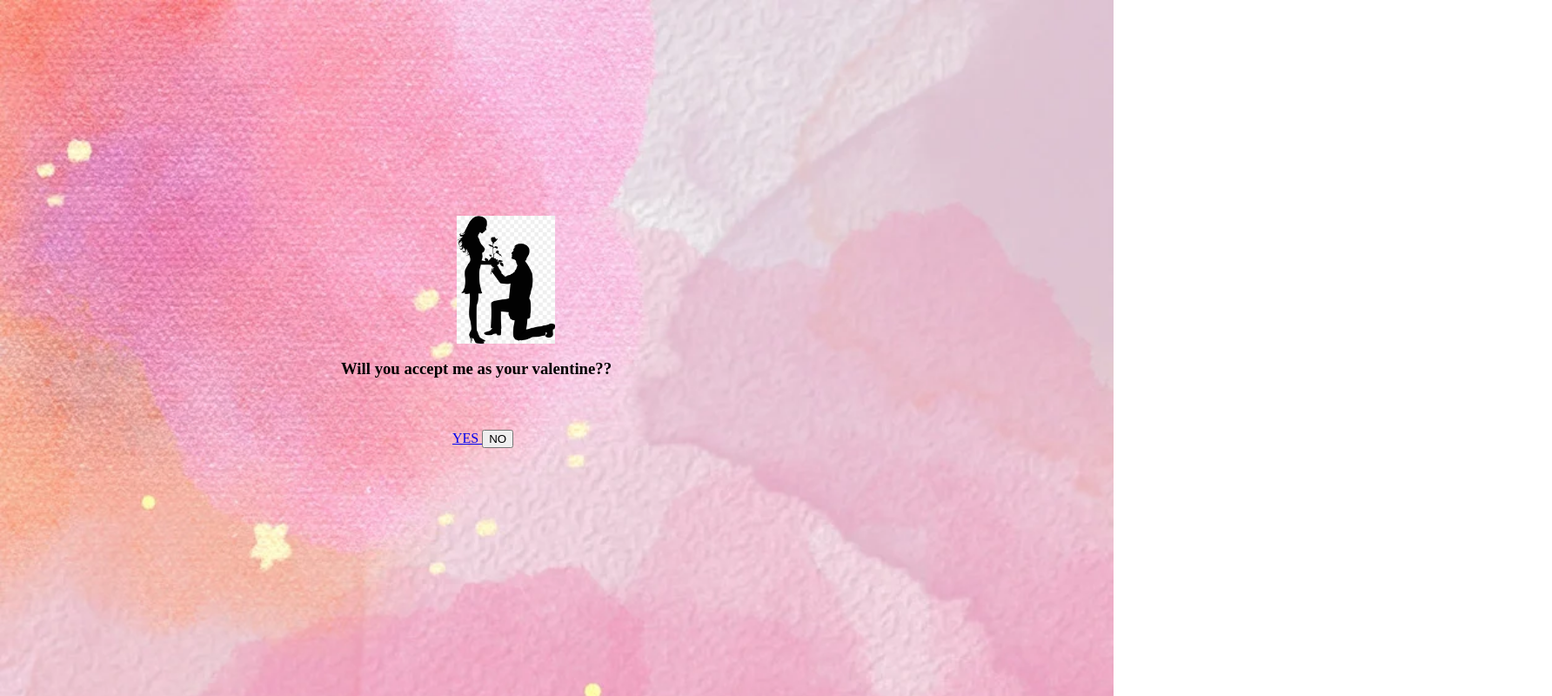
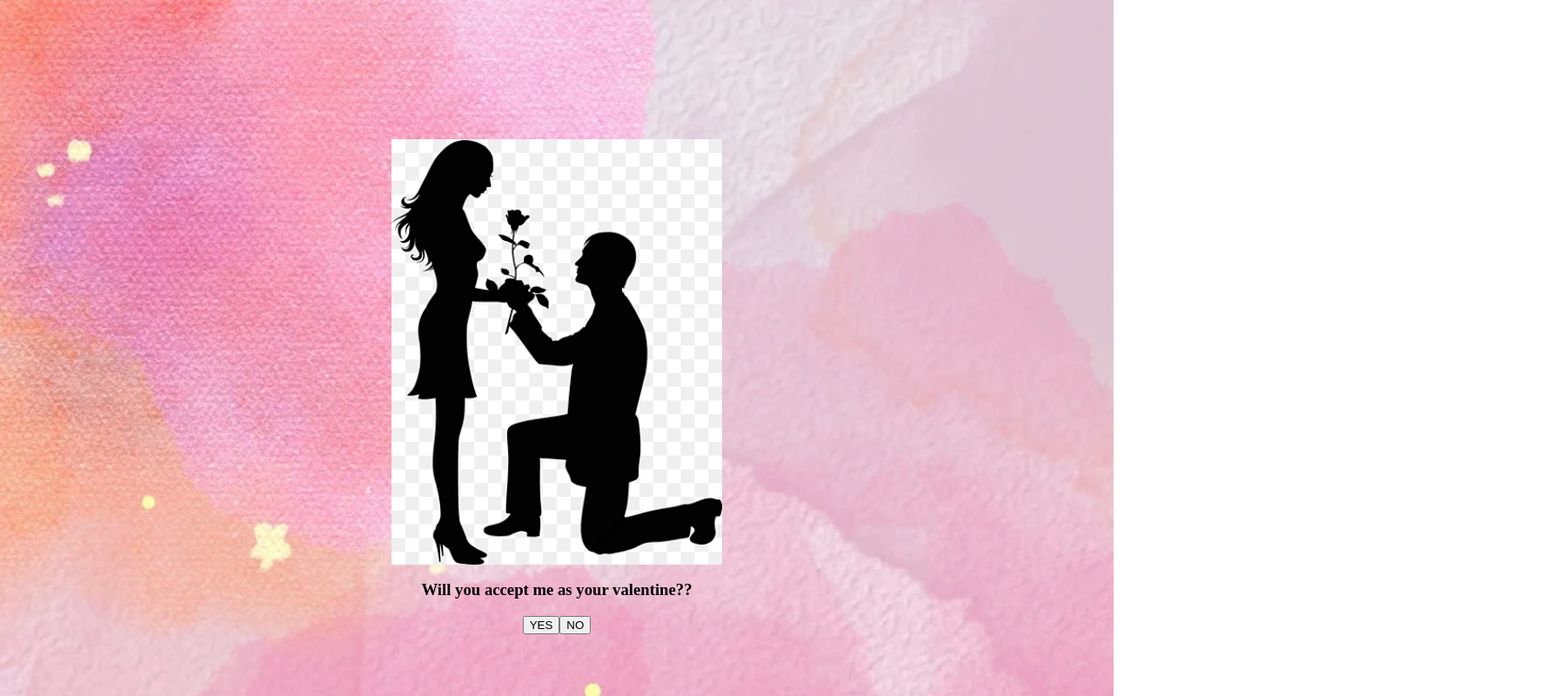
Before and after one commit to ShivaAroor1405/For-You, a plain HTML site: page index.html in a window 1280 px wide. Shown: the whole page at 87% size, 1784 px wide, since content can reach past the window. Drawn offline with Linux system fonts and the light colour scheme.

Commit message:
Add files via upload

```diff
--- a/index.html
+++ b/index.html
@@ -6,45 +6,60 @@
     <title>Document</title>
     <style>
         body{
+          background-image: url(back.jpg);
             background-repeat: no-repeat;
-            background-size: 100%;
+            background-size: cover;
+          background-attachment: fixed;
         }
+
+  .main{
+    margin-top: 20vh;
+  }
+
+  .c1{
+    display: flex;
+    justify-content: center;
+    align-items: center;
+  }
         .img1{
             height: 30%;
             width: 30%;
+        }
+        .img2{
           display: flex;
           justify-content: center;
-          align-items: center;
-          position: relative;
-          left: 15vw;
-         top: 15vh;
-        }
-        .img2{
-            position: relative;
-            left: 30vw;
-            top:30vh
         }
         .img3{
-            position: relative;
-            left: 40vw;
-            top: 35vh;
+            display: flex;
+          justify-content: center;
         }
+  h3{
+    text-align: center;
+  }
     </style>
 </head>
-<body background="back.jpg">
+<body>
+  <div class="main">
     <div class="c1">
-        <div class="img1">
-     <img src="prop.png" alt="nothing" class="img1" ></div>
-     <div class="img2">
+
+<img src="prop.png" alt="nothing" class="img1" >
+    </div>
+  <div class="img2">
      <h3>Will you accept me as your valentine??</h3>
-      </div>
-      <div class="img3">
+  </div>
+
+    <div class="img3">
         <a href="vale2.html">
-    <button">YES </button> </a>
+    <button>YES </button>
+
+        </a>
     <a href="#">
-    <BUTTON>NO</BUTTON></a>
+    <button onclick=" alert('\t\t\t\t\t\t\tD\n\t\t\t\t\t\t\tE\n\t\t\t\t\t\t\tN\n\t\t\t\t\t\t\tG\n\t\t\t\t\t\t\tE\n\t\t\t\t\t\t\tY\n\t\t\t\t\t\t\t!!'); document.getElementById('display').innerHTML = 'Please Choose Again !'; ">NO</button>
 
-      </div>
+    </a>
+
     </div>
+  </div>
+  <h3 id="display"></h3>
 </body>
 </html>
```
